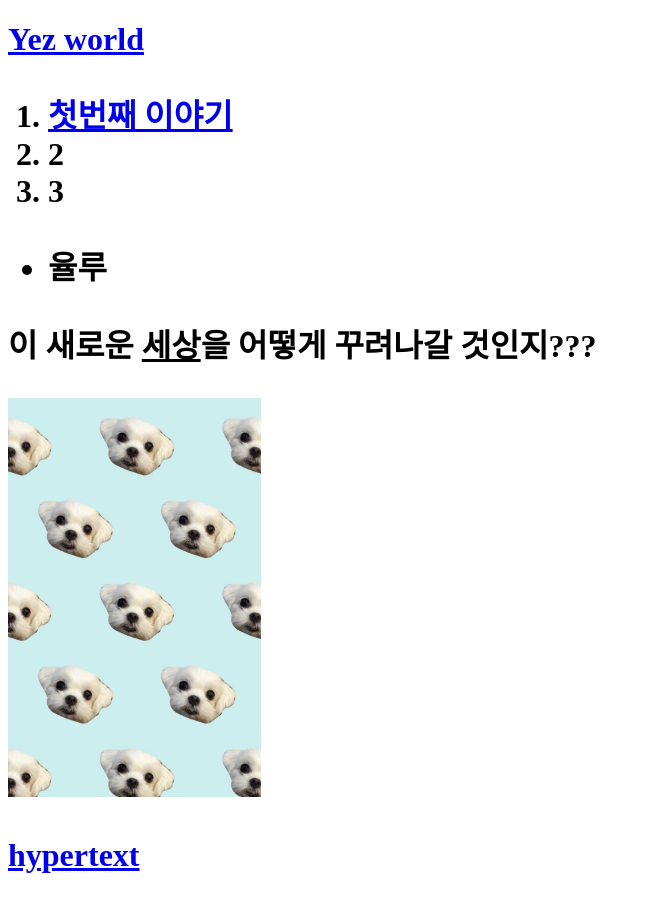
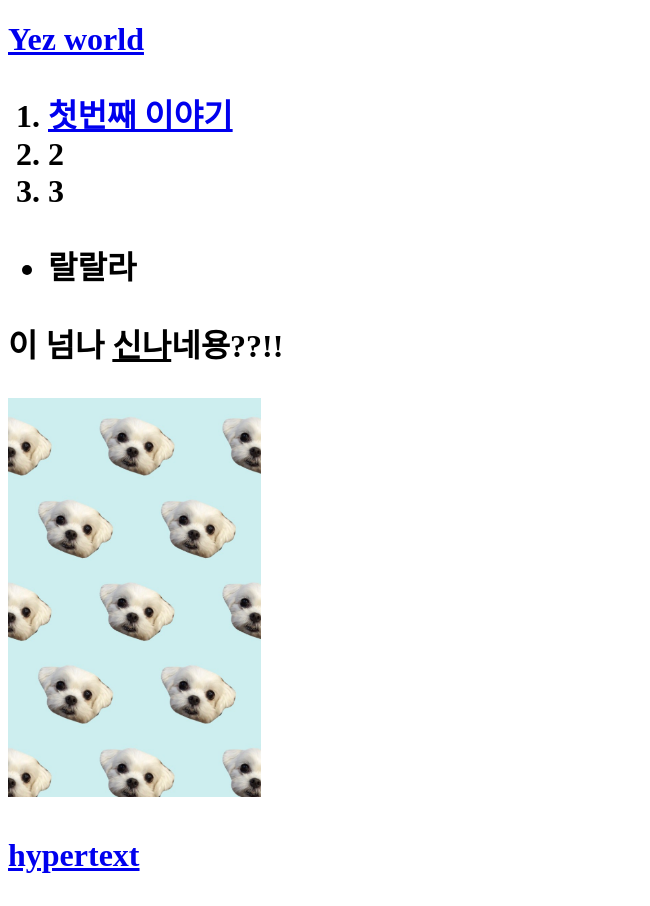
Before and after one commit to yeeun1/yeeunworld, a plain HTML site: page index.html in a window 1280 px wide. Shown: the whole page, without its empty margins (0-650 px from the left). Drawn offline with Linux system fonts and the light colour scheme.

Commit message:
Add files via upload

```diff
--- a/index.html
+++ b/index.html
@@ -11,9 +11,9 @@
     <li>3</li>
   </ol>
   <ul>
-    <li> 율루 </li>
+    <li> 랄랄라 </li>
   </ul>
-  <p>이 <strong>새로운 <u>세상</u></strong>을 어떻게 꾸려나갈 것인지???</p>
+  <p>이 <strong>넘나 <u>신나</u></strong>네용??!!</p>
   <img src="p1.jpg" width= "20%">
   <p>
     <a href= "https://www.w3.org/TR/html5/" target="_blank" title="html홈페이지" > hypertext </a>
```
